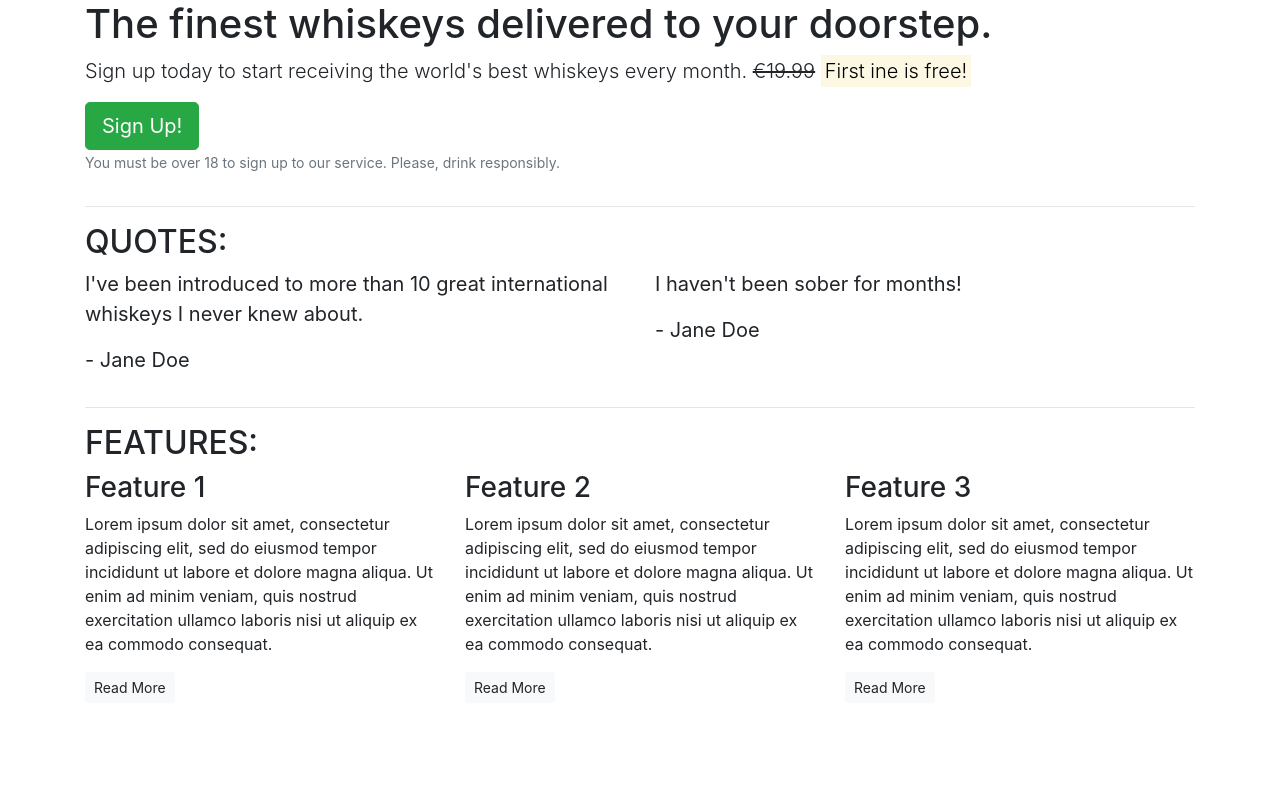
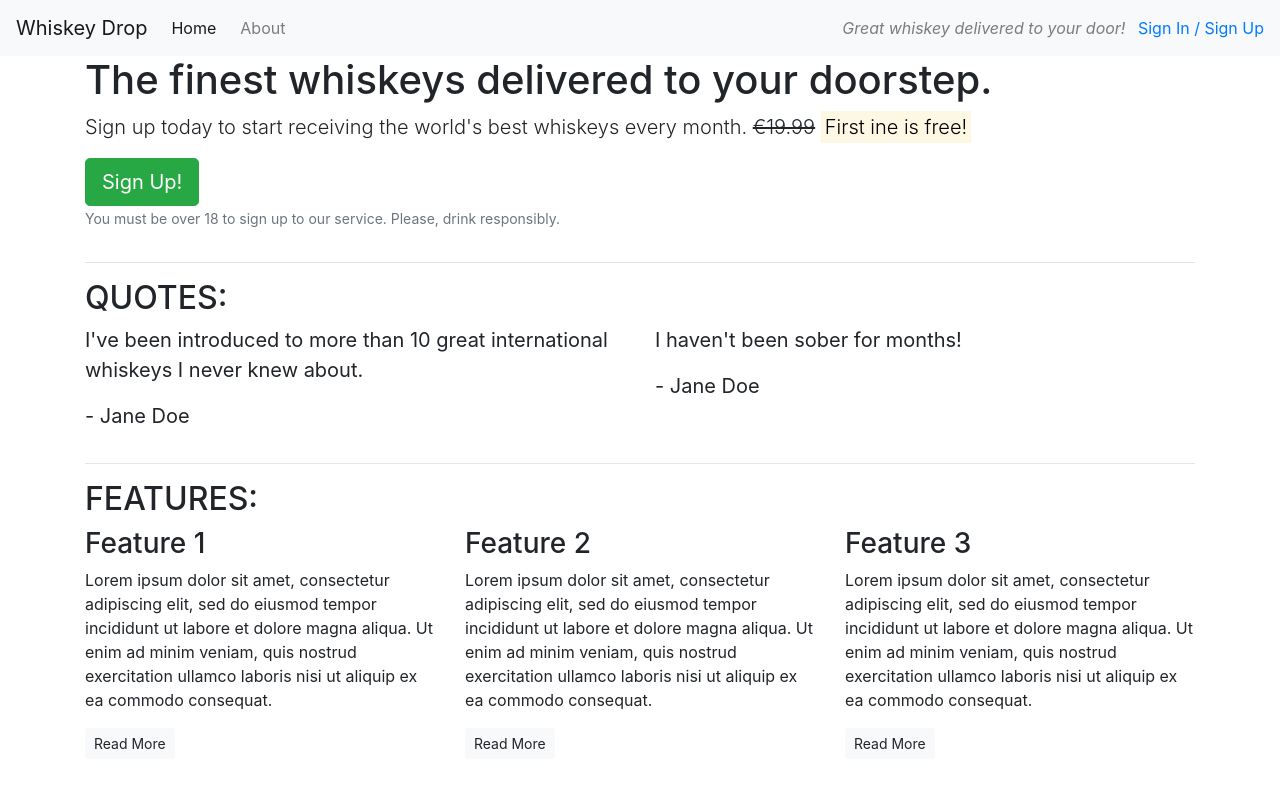
Before and after one commit to kbogar/bootstrap-test, a plain HTML site: page index.html in a window 1280 px wide. Drawn offline with nearby package versions, Linux system fonts and the light colour scheme.

Commit message:
Add navbar with classes

```diff
--- a/index.html
+++ b/index.html
@@ -14,6 +14,18 @@
 </head>
 
 <body>
+    <nav class="navbar navbar-light navbar-expand-sm bg-light">
+        <a href="/" class="navbar-brand">Whiskey Drop</a>
+        <ul class="navbar-nav mr-auto">
+            <li class="active nav-item mr-2"><a class="nav-link" href="/">Home</a></li>
+            <li class="nav-item mr-2"><a class="nav-link" href="/about">About</a></li>
+            <li class="nav-item mr-2 d-block d-sm-none"><a class="nav-link" href="/login">Sign In / Sign Up</a></li>
+        </ul>
+        <div class="d-none d-md-block">
+            <p class="navbar-text my-auto mr-2"><i>Great whiskey delivered to your door!</i></p>
+            <a href="/login">Sign In / Sign Up</a>
+        </div>
+    </nav>
     <article class="container">
         <!-- Callout -->
         <div class="row">
```
